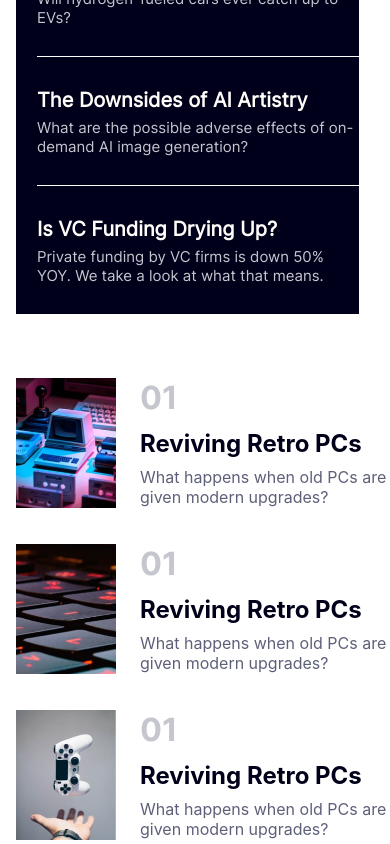
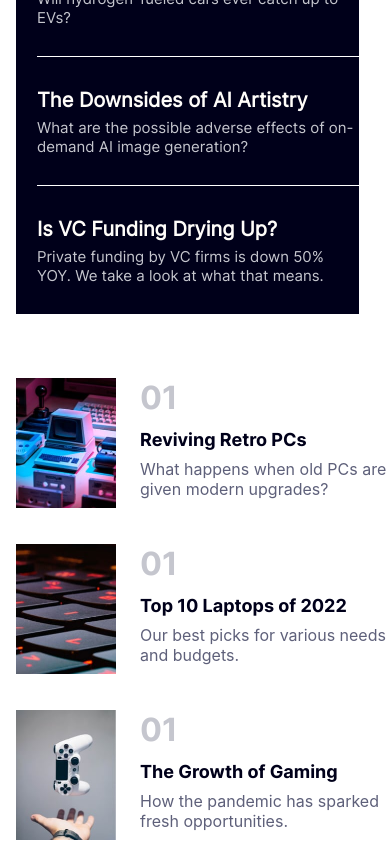
Before and after one commit to AzureCloud9/News-Homepage-React, a React (Create React App) app: page / in a window 390 px wide. Shown: the part 927-1771 px from the top of the page. Built offline with nearby package versions, Linux system fonts and the light colour scheme.

Commit message:
Mobile progression
Mobile responsive first then i'll be working on desktop.

```diff
--- a/src/App.css
+++ b/src/App.css
@@ -257,6 +257,10 @@ a {
   margin-right: 24px;
 }
 
+.blogInfo {
+  height: 128px;
+}
+
 .blogInfo h1 {
   font-family: Inter-bold;
   font-size: 32px;
@@ -268,6 +272,12 @@ a {
 .blogInfo h2 {
   color: #00001A;
   margin-bottom: 9px;
+  font-family: Inter-bold;
+  font-size: 18px;
+  font-weight: 800;
+
+
+
 }
 
 .blogInfo p {
--- a/src/components/BlogSection.js
+++ b/src/components/BlogSection.js
@@ -23,8 +23,8 @@ export default function BlogSection () {
                 </div>
                 <div className='blogInfo'>
                     <h1>01</h1>
-                    <h2>Reviving Retro PCs</h2>
-                    <p>What happens when old PCs are given modern upgrades?</p>
+                    <h2>Top 10 Laptops of 2022</h2>
+                    <p>Our best picks for various needs and budgets.</p>
                 </div>
             </div>
 
@@ -34,8 +34,8 @@ export default function BlogSection () {
                 </div>
                 <div className='blogInfo'>
                     <h1>01</h1>
-                    <h2>Reviving Retro PCs</h2>
-                    <p>What happens when old PCs are given modern upgrades?</p>
+                    <h2>The Growth of Gaming</h2>
+                    <p>How the pandemic has sparked fresh opportunities.</p>
                 </div>
             </div>
         </div>
```
